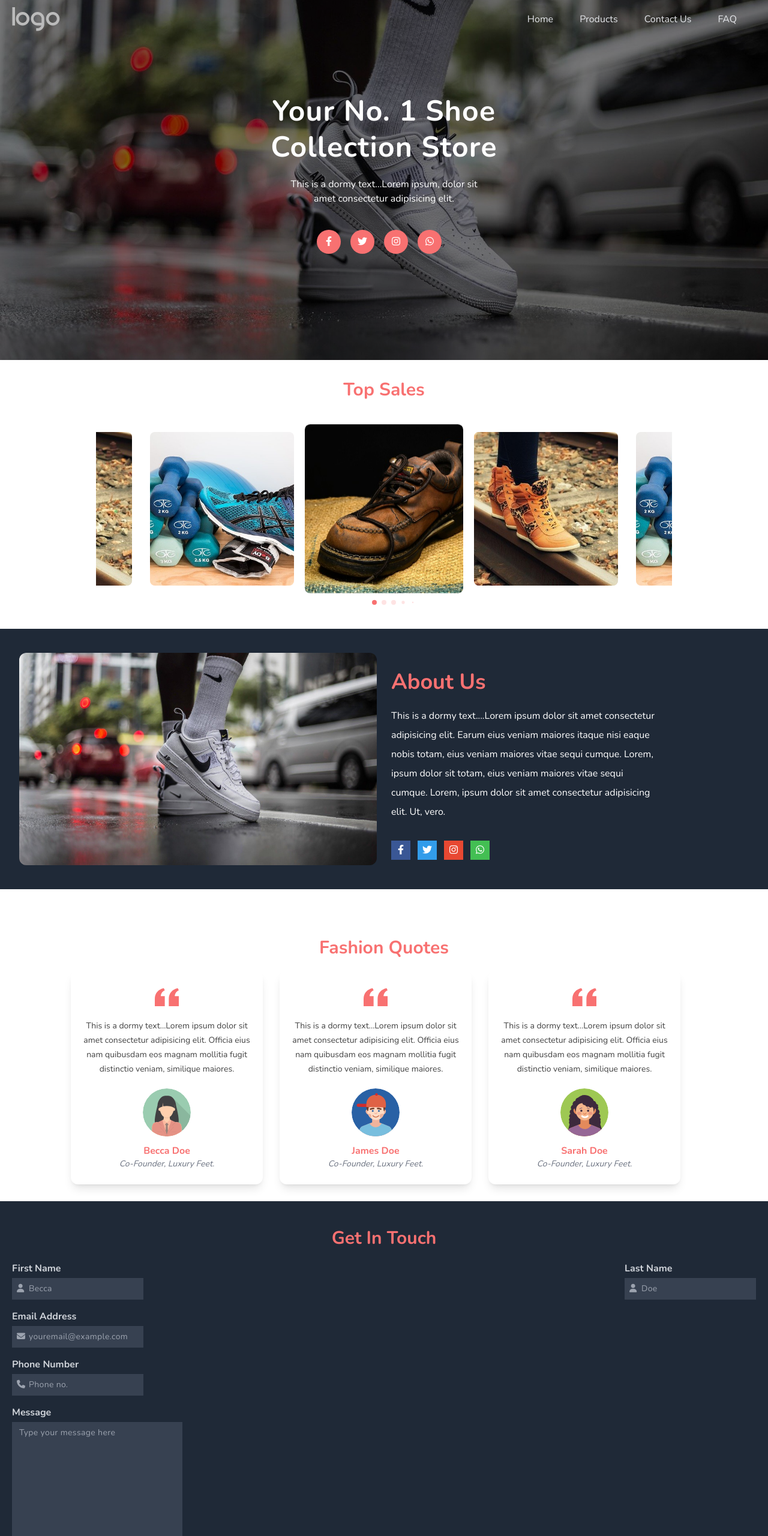
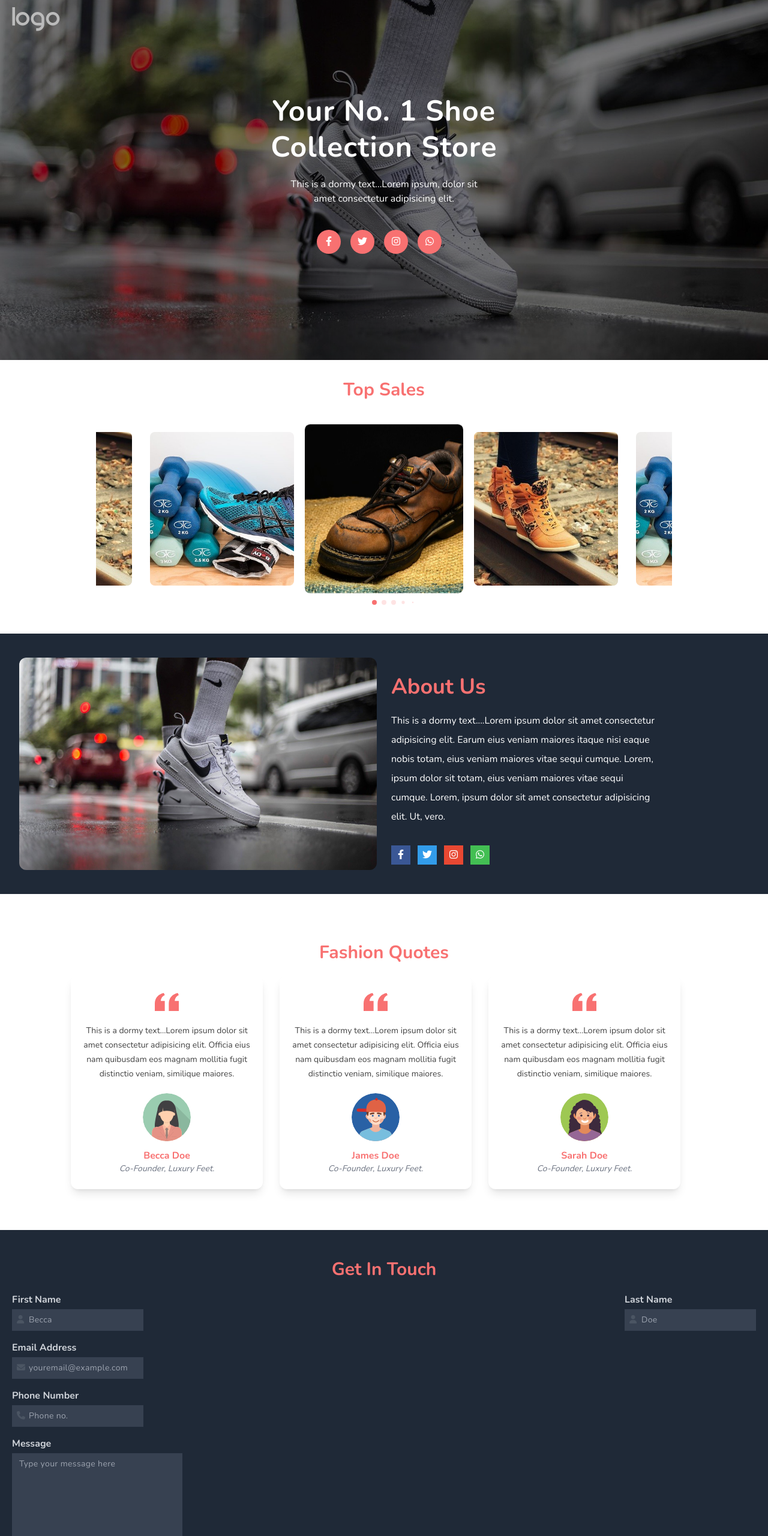
Before and after one commit to Babatunde-Ben/Luxury-Feet, a website: page public/index.html in a window 1280 px wide. Shown: the top 2560 px of the page at 60% size. Drawn offline with nearby package versions, Linux system fonts and the light colour scheme.

Commit message:
modified section paddings

```diff
--- a/public/index.html
+++ b/public/index.html
@@ -26,7 +26,7 @@
       ></div>
       <!-- beginning of hero section -->
       <section class="w-full h-full absolute">
-        <nav class="flex items-center flex-wrap relative">
+        <nav class="flex items-center flex-wrap relative transition">
           <!-- <i class="fas fa-phone text-white"></i> -->
           <a href="#" class="py-3 px-5 mr-4"
             ><img src="./images/default-logo.png" alt=""
@@ -64,7 +64,7 @@
             </svg>
           </button>
           <ul
-            class="absolute lg:static top-14 left-0 text-white w-full lg:inline-flex lg:justify-end lg:flex-grow lg:flex-row lg:w-auto lg:pr-5 flex flex-col top-navbar bg-gray-700 lg:bg-inherit py-2 hidden"
+            class="absolute lg:static top-14 left-0 text-white w-full lg:inline-flex lg:justify-end lg:flex-grow lg:flex-row lg:w-auto lg:pr-5 flex flex-col top-navbar bg-gray-700 lg:bg-inherit h-0 overflow-hidden transition duration-1000"
           >
             <li>
               <a href="#" class="nav-links">Home</a>
@@ -211,7 +211,7 @@
       </div>
     </section> -->
     <section
-      class="bg-gray-800 h-auto w-full px-5 py-7 flex flex-col md:flex-wrap md:flex-row justify-between items-center my-10 lg:mb-20"
+      class="bg-gray-800 h-auto w-full px-5 py-7 flex flex-col md:flex-wrap md:flex-row justify-between items-center my-12 lg:mb-20"
     >
       <div class="col-2 overflow-hidden">
         <img
@@ -256,12 +256,12 @@
 
     <!-- testimonials -->
     <h2
-      class="text-center text-secondary-100 font-bold capitalize text-3xl mb-5 mt-8"
+      class="text-center text-secondary-100 font-bold capitalize text-3xl m-5 mt-12"
     >
       Fashion Quotes
     </h2>
     <section
-      class="px-5 flex flex-col flex-wrap md:flex-row md:justify-center md:items-center text-secondary-200"
+      class="px-5 flex flex-col flex-wrap md:flex-row md:justify-center md:items-center text-secondary-200 mb-10"
     >
       <div class="testimonials">
         <svg
@@ -356,7 +356,7 @@
     </section>
 
     <!-- contact us -->
-    <section class="bg-gray-800 px-5 py-3 w-full">
+    <section class="bg-gray-800 px-5 py-4 w-full">
       <h2
         class="text-center text-secondary-100 font-bold capitalize text-3xl mb-5 mt-8"
       >
--- a/public/script.js
+++ b/public/script.js
@@ -1,11 +1,18 @@
 const menuIconBtn = document.getElementById("menu-icon");
 const openMenu = document.querySelector(".open-menu");
 const closeMenu = document.querySelector(".close-menu");
-console.log(openMenu);
-console.log(closeMenu);
 const navBar = document.querySelector(".top-navbar");
+
 menuIconBtn.addEventListener("click", () => {
-  navBar.classList.toggle("hidden");
+  if (navBar.classList.contains("h-0")) {
+    navBar.classList.remove("h-0");
+    navBar.classList.add("h-auto");
+  } else {
+    navBar.classList.add("h-0");
+    navBar.classList.remove("h-auto");
+  }
+  // navBar.classList.toggle("overflow-auto");
+
   openMenu.classList.toggle("hidden");
   closeMenu.classList.toggle("hidden");
 });
--- a/src/styles.css
+++ b/src/styles.css
@@ -71,7 +71,7 @@
   @apply outline-none border-none pr-3  py-2 mb-4 w-full sm:w-auto bg-gray-700 text-white tracking-wide text-sm;
 }
 .input-icon {
-  @apply absolute bottom-7 left-2 text-gray-400 text-sm;
+  @apply absolute bottom-7 left-2 text-gray-600 text-sm;
 }
 .form-label {
   @apply block w-auto font-bold text-secondary-200 capitalize mb-1 text-gray-300;
```
Also changed, not shown: public/styles.css.
